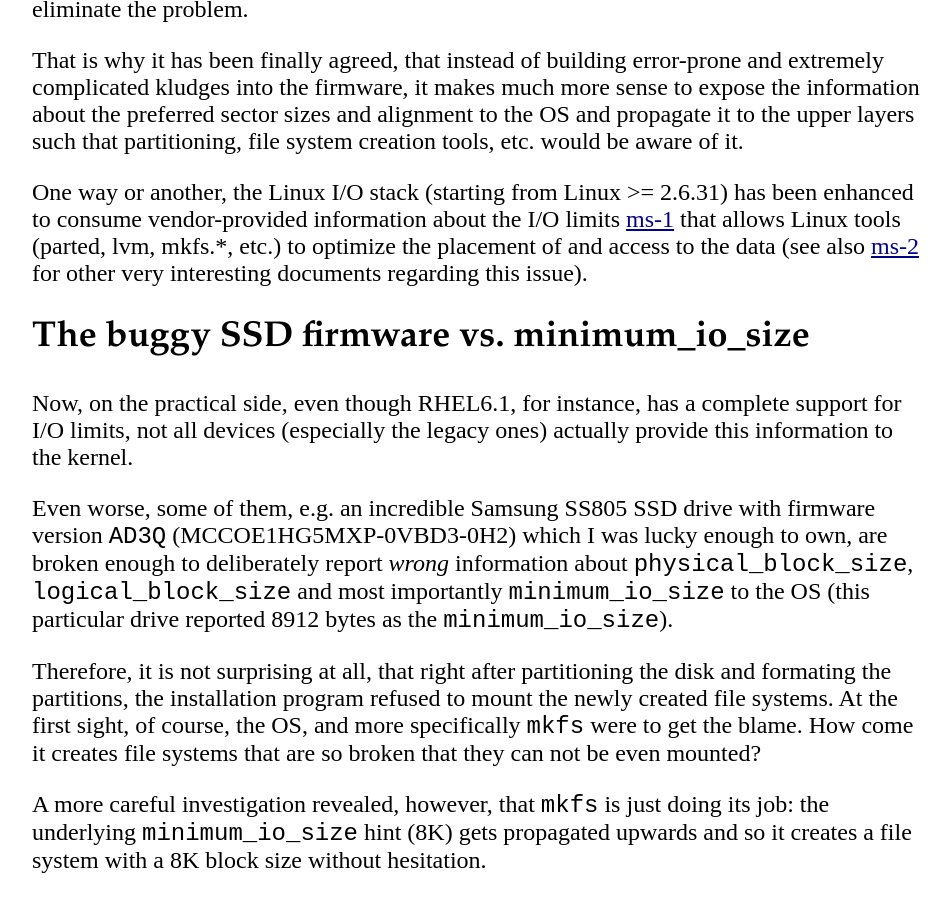
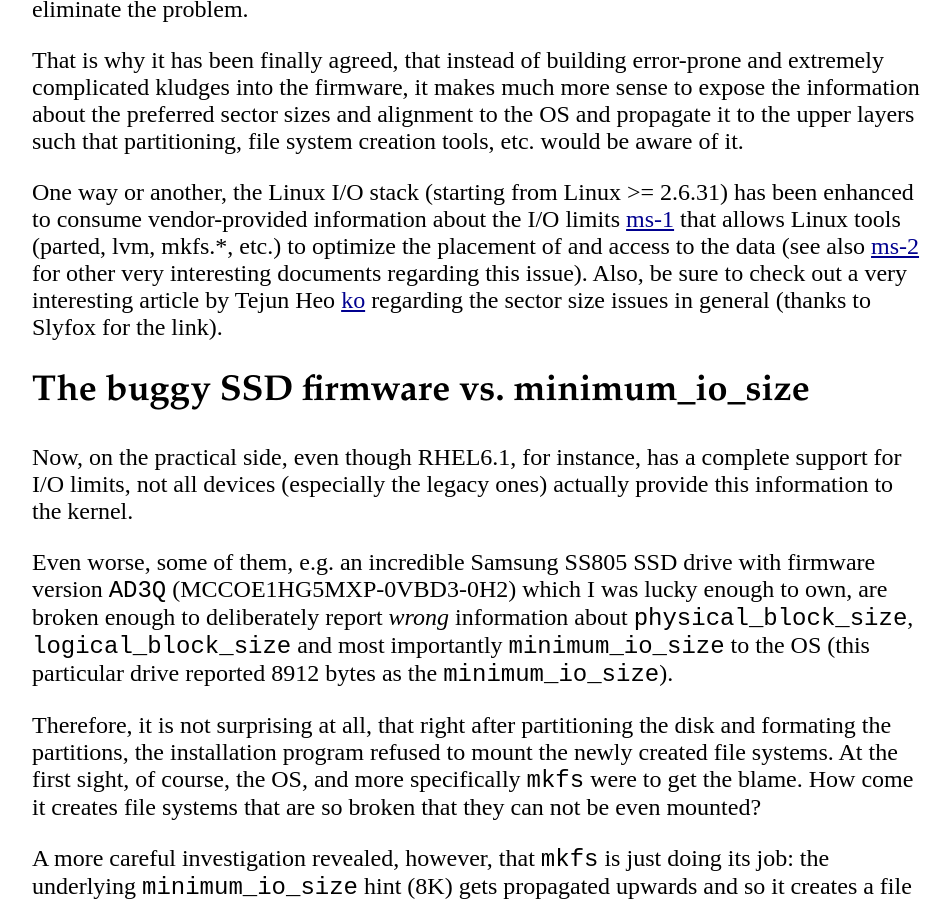
Before and after one commit to zyv/zyv.github.io, a Jekyll site: the page built from _posts/2011-06-07-minimum-io-size-and-buggy-firmware.md, in a window 1280 px wide and 900 px high, scrolled down 1053 px. Shown: the whole window, without its empty margins (164-1113 px from the left). Built offline with Jekyll 4.4.1, drawn with Linux system fonts in a browser that asks for light colours.

Commit message:
Min. IO size: added a link from Slyfox

```diff
--- a/_posts/2011-06-07-minimum-io-size-and-buggy-firmware.md
+++ b/_posts/2011-06-07-minimum-io-size-and-buggy-firmware.md
@@ -22,10 +22,11 @@ In such a case each unaligned I/O operation requested by the OS would cause the
 
 That is why it has been finally agreed, that instead of building error-prone and extremely complicated kludges into the firmware, it makes much more sense to expose the information about the preferred sector sizes and alignment to the OS and propagate it to the upper layers such that partitioning, file system creation tools, etc. would be aware of it.
 
-One way or another, the Linux I/O stack (starting from Linux >= 2.6.31) has been enhanced to consume vendor-provided information about the I/O limits [ms-1] that allows Linux tools (parted, lvm, mkfs.\*, etc.) to optimize the placement of and access to the data (see also [ms-2] for other very interesting documents regarding this issue).
+One way or another, the Linux I/O stack (starting from Linux >= 2.6.31) has been enhanced to consume vendor-provided information about the I/O limits [ms-1] that allows Linux tools (parted, lvm, mkfs.\*, etc.) to optimize the placement of and access to the data (see also [ms-2] for other very interesting documents regarding this issue). Also, be sure to check out a very interesting article by Tejun Heo [ko] regarding the sector size issues in general (thanks to Slyfox for the link).
 
 [ms-1]: http://people.redhat.com/msnitzer/docs/io-limits.txt "I/O Limits: block sizes, alignment and I/O hints"
 [ms-2]: http://people.redhat.com/msnitzer/docs/ "Home page of Mike Snitzer, Red Hat"
+[ko]: https://ata.wiki.kernel.org/index.php/ATA_4_KiB_sector_issues "ATA pages @ kernel.org wiki"
 
 The buggy SSD firmware vs. minimum_io_size
 ------------------------------------------
```
